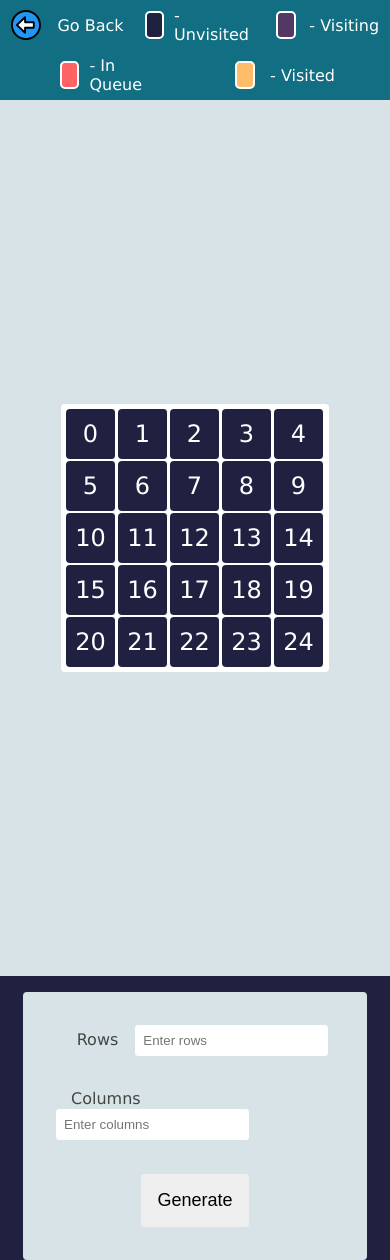
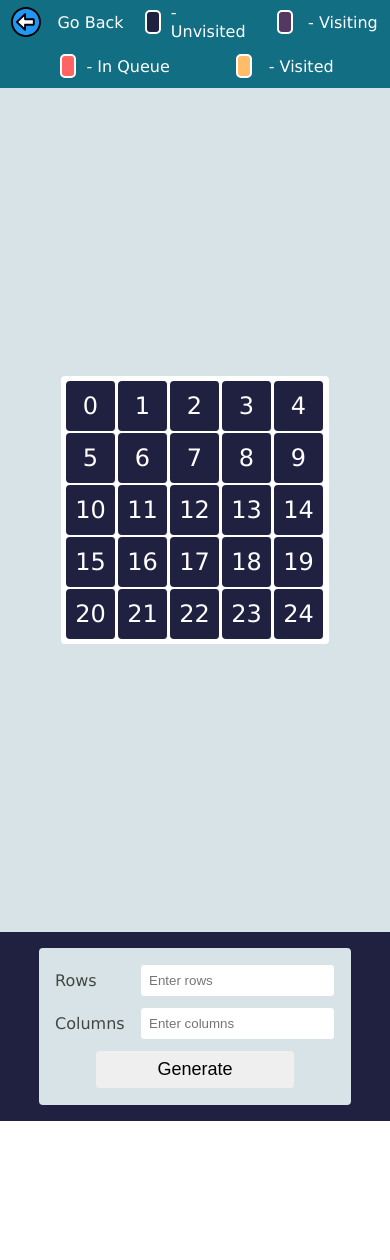
Before and after one commit to anas40/VisualAlgo, a plain HTML site: page bfs.html in a window 390 px wide. After the commit the page ends 1121 px from the top, so only its background shows below. Drawn offline with Linux system fonts and the light colour scheme.

Commit message:
options menu responsive

```diff
--- a/gen.css
+++ b/gen.css
@@ -7,13 +7,13 @@
     --text-color: #fff;
     --white: #fff;
     --off-white: #d8e3e7;
+    --wall: #bcccd1;
     --header: #126e82;
     --footer: #126e82;
     /*
     var(--main-bg-color);
      */
     font-family: Verdana, Geneva, Tahoma, sans-serif;
-
 }
 .color {
     margin: 10px;
@@ -29,18 +29,28 @@
 .h-visiting {
     background-color: var(--purple);
 }
-.h-inqueue,.h-instack {
+.h-inqueue,
+.h-instack {
     background-color: var(--orange);
 }
 .h-visited {
     background-color: var(--yellow);
 }
-
+.start,
+.end {
+    background-color: #fff !important;
+    color: #000 !important;
+}
+.wall {
+    background-color: var(--off-white) !important;
+    color: var(--off-white) !important;
+}
 .selected {
     background-color: var(--purple) !important;
     color: var(--white);
 }
-.inQueue,.inStack {
+.inQueue,
+.inStack {
     background-color: var(--orange) !important;
     color: var(--white);
 }
@@ -48,14 +58,13 @@
     background-color: var(--yellow) !important;
     color: var(--white);
 }
-html,
-body {
+* {
     padding: 0;
     box-sizing: border-box;
     margin: 0;
 }
 header {
-    height: 100px;
+    height: auto;
     background-color: var(--header);
     display: flex;
     justify-content: space-evenly;
@@ -72,10 +81,11 @@ header > div {
     max-width: 120px;
 }
 main {
-    height: 100vh;
+    min-height: 100vh;
     display: flex;
     justify-content: center;
     align-items: center;
+    flex-direction: column;
     background-color: var(--off-white);
     padding: 1rem;
 }
@@ -87,18 +97,17 @@ footer {
     justify-content: center;
     align-items: center;
 }
-#navigation{
+#navigation {
     display: flex;
     justify-content: center;
     align-items: center;
     color: white;
     text-decoration: none;
 }
-#navigation img{
+#navigation img {
     height: 30px;
     width: 30px;
     margin-right: 1rem;
-
 }
 .box {
     width: clamp(300px - 2rem, 50vw, 600px);
@@ -126,36 +135,65 @@ footer {
 .childBox:hover {
     background-color: var(--dark-blue-shade);
 }
-#options{
-    width: clamp(300px,80%,800px);
-    display: flex;
-    flex-wrap: wrap;
-    justify-content: space-evenly;
-    align-items: center;
+#options {
+    width: clamp(300px, 80%, 800px);
     background-color: var(--off-white);
     border-radius: 4px;
     padding: 1rem;
     color: #424642;
+    display: grid;
+    grid-template-columns: 2fr 2fr 1fr;
+    gap: 10px;
 }
-#options >div label{
-    margin: 1rem;
+#options > div {
+    display: flex;
+    justify-content: space-evenly;
+    align-items: center;
 }
-#options input{
-    padding: .5rem;
+#options label {
+    margin-right: 0.5rem;
+}
+
+#options input {
+    padding: 0.5rem;
     border-radius: 4px;
     border: 1px solid #d8e3e7;
 }
-#options button{
-    padding: 1rem;
+#options button {
+    padding: 0.5rem 1rem;
     border-radius: 4px;
     border: 1px solid #d8e3e7;
     font-size: large;
 }
-@media only screen and (max-width:768px) {
-    #options{
-        flex-direction: column;
+#start {
+    border: none;
+    padding: 8px 12px;
+    border-radius: 4px;
+    width: 100px;
+}
+@media only screen and (max-width: 850px) {
+    #options {
+        grid-template-columns: 1fr;
     }
-    #options>div{
-        margin: 1rem;
+    #options > div {
+        justify-content: center;
+    }
+    #options > div label {
+        flex-basis: 100px;
+    }
+    #options input {
+        padding: 0.5rem;
+        border-radius: 4px;
+        flex-basis: 200px;
+        width: 200px;
+        border: 1px solid #d8e3e7;
+    }
+    #options button {
+        padding: 0.5rem 1rem;
+        border-radius: 4px;
+        flex-basis: 200px;
+        min-width: 200px;
+        border: 1px solid #d8e3e7;
+        font-size: large;
     }
 }
```
